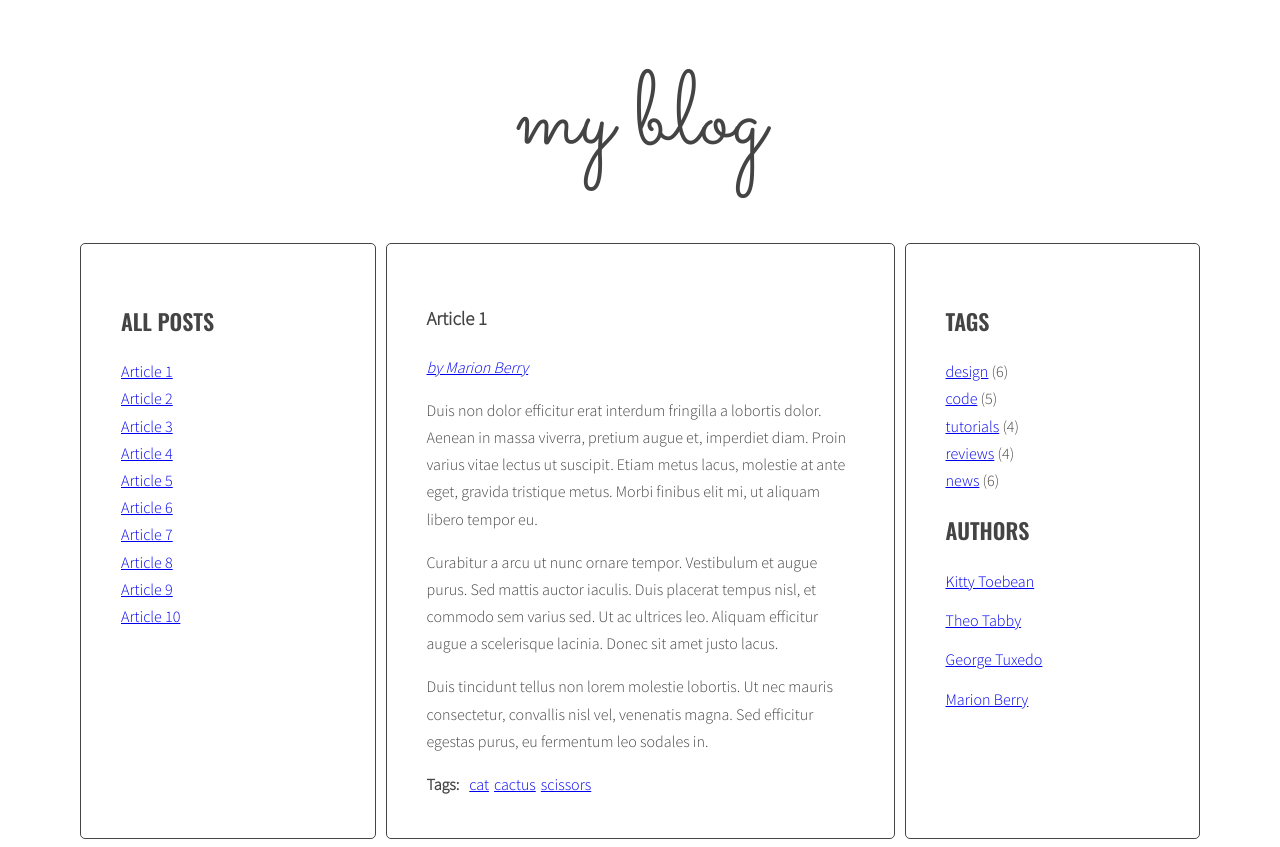
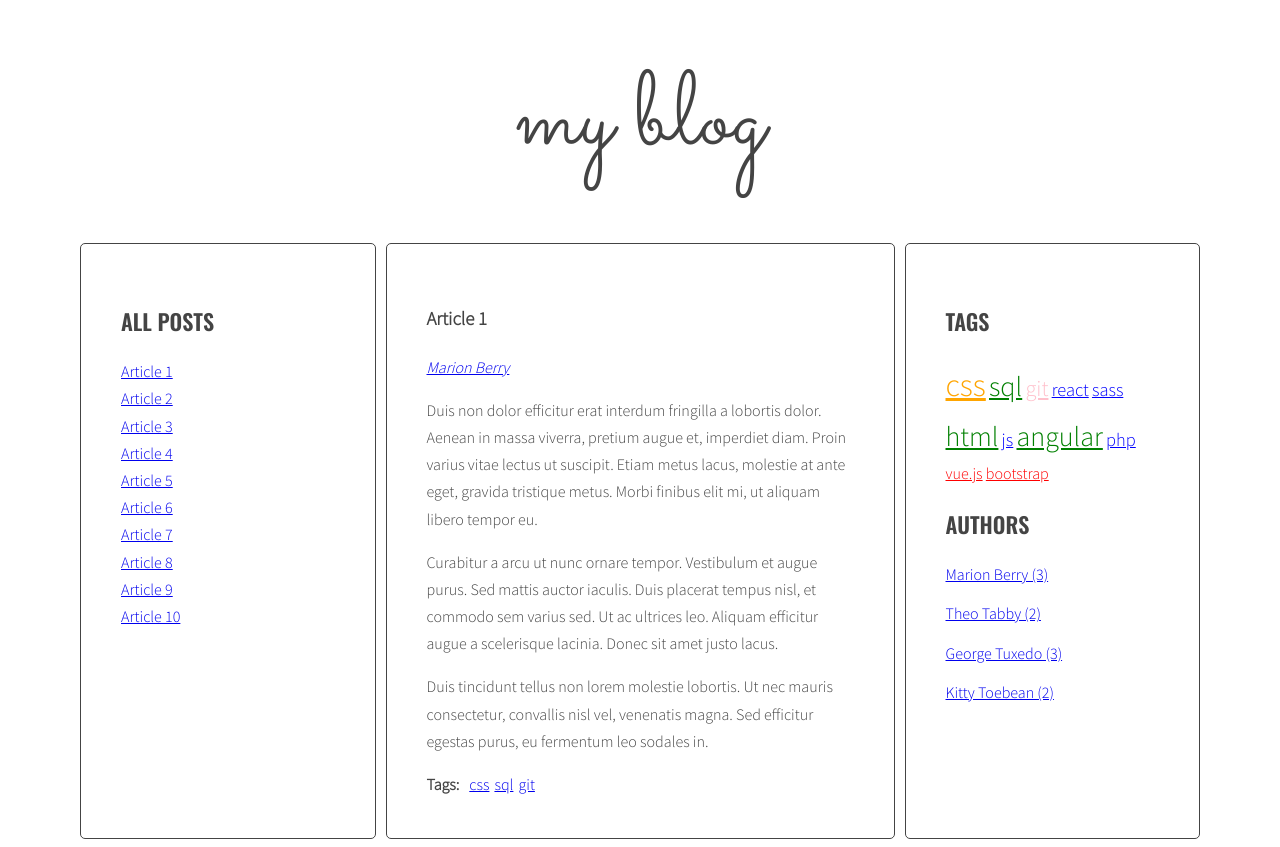
Before and after one commit to arkwis253/javascript-blog, a website: page index.html in a window 1280 px wide. Drawn offline with nearby package versions, Linux system fonts and the light colour scheme.

Commit message:
Update css/js/html

```diff
--- a/index.html
+++ b/index.html
@@ -17,7 +17,7 @@
               <ul class="list titles"></ul>
             </aside>
             <section class="posts" id="postsjs">
-                <article class="post active" id="article-1" data-tags="cat cactus scissors" data-author="by Marion Berry">
+                <article class="post active" id="article-1" data-tags="css sql git" data-author="Marion Berry">
                     <h3 class="post-title">Article 1</h3>
                     <p class="post-author"></p>
                     <div class="post-content">
@@ -31,7 +31,7 @@
                         </ul>
                     </div>
                 </article>
-                <article class="post" id="article-2" data-tags="cross f2l oll pll" data-author="by Theo Tabby">
+                <article class="post" id="article-2" data-tags="css react sass" data-author="Theo Tabby">
                     <h3 class="post-title">Article 2</h3>
                     <p class="post-author"></p>
                     <div class="post-content">
@@ -45,7 +45,7 @@
                     </ul>
                     </div>
                 </article>
-                <article class="post" id="article-3" data-tags="html css js" data-author="by George Tuxedo">
+                <article class="post" id="article-3" data-tags="html css js" data-author="George Tuxedo">
                     <h3 class="post-title">Article 3</h3>
                     <p class="post-author"></p>
                     <div class="post-content">
@@ -59,7 +59,7 @@
                     </ul>
                     </div>
                 </article>
-              <article class="post" id="article-4" data-tags="html react sass" data-author="by Kitty Toebean">
+              <article class="post" id="article-4" data-tags="html react sass" data-author="Kitty Toebean">
                 <h3 class="post-title">Article 4</h3>
                 <p class="post-author"></p>
                 <div class="post-content">
@@ -73,7 +73,7 @@
                   </ul>
                 </div>
               </article>
-              <article class="post" id="article-5" data-tags="html css sql" data-author="by Marion Berry">
+              <article class="post" id="article-5" data-tags="html css sql" data-author="Marion Berry">
                 <h3 class="post-title">Article 5</h3>
                 <p class="post-author"></p>
                 <div class="post-content">
@@ -87,7 +87,7 @@
                   </ul>
                 </div>
               </article>
-              <article class="post" id="article-6" data-tags="css html sql" data-author="by George Tuxedo">
+              <article class="post" id="article-6" data-tags="css html sql" data-author="George Tuxedo">
                 <h3 class="post-title">Article 6</h3>
                 <p class="post-author"></p>
                 <div class="post-content">
@@ -103,7 +103,7 @@
                   </ul>
                 </div>
               </article>
-              <article class="post" id="article-7" data-tags="angular three.js php" data-author="by Kitty Toebean">
+              <article class="post" id="article-7" data-tags="angular git php" data-author="Kitty Toebean">
                 <h3 class="post-title">Article 7</h3>
                 <p class="post-author"></p>
                 <div class="post-content">
@@ -117,7 +117,7 @@
                   </ul>
                 </div>
               </article>
-              <article class="post" id="article-8" data-tags="git angular vue.js" data-author="by Theo Tabby">
+              <article class="post" id="article-8" data-tags="git angular vue.js" data-author="Theo Tabby">
                 <h3 class="post-title">Article 8</h3>
                 <p class="post-author"></p>
                 <div class="post-content">
@@ -131,7 +131,7 @@
                   </ul>
                 </div>
               </article>
-              <article class="post" id="article-9" data-tags="js angular bootstrap" data-author="by Marion Berry">
+              <article class="post" id="article-9" data-tags="js angular bootstrap" data-author="Marion Berry">
                 <h3 class="post-title">Article 9</h3>
                 <p class="post-author"></p>
                 <div class="post-content">
@@ -145,7 +145,7 @@
                   </ul>
                 </div>
               </article>
-              <article class="post" id="article-10" data-tags="sql angular php" data-author="by George Tuxedo">
+              <article class="post" id="article-10" data-tags="sql angular php" data-author="George Tuxedo">
                 <h3 class="post-title">Article 10</h3>
                 <p class="post-author"></p>
                 <div class="post-content">
@@ -163,34 +163,9 @@
             <aside class="sidebar">
               <h2 class="section-title">Tags</h2>
               <ul class="list tags">
-                <li><a href="#">design</a> <span>(6)</span></li>
-                <li><a href="#">code</a> <span>(5)</span></li>
-                <li><a href="#">tutorials</a> <span>(4)</span></li>
-                <li><a href="#">reviews</a> <span>(4)</span></li>
-                <li><a href="#">news</a> <span>(6)</span></li>
               </ul>
               <h2 class="section-title">Authors</h2>
               <ul class="list authors">
-                <li>
-                  <a href="#">
-                    <span class="author-name">Kitty Toebean</span>
-                  </a>
-                </li>
-                <li>
-                  <a href="#">
-                    <span class="author-name">Theo Tabby</span>
-                  </a>
-                </li>
-                <li>
-                  <a href="#">
-                    <span class="author-name">George Tuxedo</span>
-                  </a>
-                </li>
-                <li>
-                  <a href="#">
-                    <span class="author-name">Marion Berry</span>
-                  </a>
-                </li>
               </ul>
             </aside>
           </main>
--- a/js/script.js
+++ b/js/script.js
@@ -1,4 +1,18 @@
 'use strict';
+
+// settings
+const opts = {
+  articleSelector: '.post',
+  titleSelector: '.post-title',
+  titleListSelector: '.titles',
+  articleTagsSelector: '.post-tags .list',
+  articleAuthorSelector: '.post-author',
+  tagsListSelector: '.sidebar .tags',
+  cloudClassCount: 5,
+  cloudClassPrefix: 'tag-size-',
+  authorsListSelector: '.sidebar .authors'
+};
+console.log(opts);
 
 //displaying the relevant article
 function titleClickHandler(event){
@@ -29,24 +43,17 @@ function titleClickHandler(event){
 
 }
 
-// selectors
-const optArticleSelector = '.post',
-  optTitleSelector = '.post-title',
-  optTitleListSelector = '.titles',
-  optArticleTagsSelector = '.post-tags .list',
-  optArticleAuthorSelector = '.post-author';
-
 // titles
 function generateTitleLinks(customSelector = ''){
   console.log('custom!!!!! = ' + customSelector);
-  const titleList = document.querySelector(optTitleListSelector);
+  const titleList = document.querySelector(opts.titleListSelector);
   titleList.innerHTML = '';
-  const articles = document.querySelectorAll(optArticleSelector + customSelector);
+  const articles = document.querySelectorAll(opts.articleSelector + customSelector);
   let html = '';
   for(let article of articles){
     const articleId = article.getAttribute('id');
     console.log(articleId);
-    const articleTitle = article.querySelector(optTitleSelector).innerHTML;
+    const articleTitle = article.querySelector(opts.titleSelector).innerHTML;
     console.log(articleTitle);
     const linkHTML = '<li><a href="#' + articleId + '"><span>' + articleTitle + '</span></a></li>';
     html = html + linkHTML;
@@ -65,15 +72,33 @@ function addClickListenerToLinks(){
 }
 
 // tags
-console.log('generateTags function!!!!!!!!!');
+function calculateTagsParams(tags){
+  let tagsParams = {min: 999999, max: 0};
+  for(let tag in tags){
+    tagsParams.max = Math.max(tags[tag], tagsParams.max);
+    tagsParams.min = Math.min(tags[tag], tagsParams.min);
+  }
+  return tagsParams;
+}
+
+function calculateTagClass(count, params){
+  const normalizedCount = count - params.min;
+  const normalizedMax = params.max - params.min;
+  const percentage = normalizedCount / normalizedMax;
+  const tagClassNumber = Math.floor(percentage * (opts.cloudClassCount - 1) + 1);
+  return opts.cloudClassPrefix + tagClassNumber;
+}
+
 function generateTags(){
+  //create a new variable with an empty object
+  let allTags = {};
   /* find all articles */
-  const articles = document.querySelectorAll(optArticleSelector);
+  const articles = document.querySelectorAll(opts.articleSelector);
   console.log(articles);
   /* START LOOP: for every article: */
   for(let article of articles){
     /* find tags wrapper */
-    const tagsWrapper = article.querySelector(optArticleTagsSelector);
+    const tagsWrapper = article.querySelector(opts.articleTagsSelector);
     console.log(tagsWrapper);
     /* make html variable with empty string */
     let html = '';
@@ -85,13 +110,34 @@ function generateTags(){
     /* START LOOP: for each tag */
     for(let articleTag of articleTagsArray){
       /* generate HTML of the link */
-      const linkHTML = '<li><a href="#tag-' + articleTag + '">' + articleTag + ' </a> </li>';
+      const linkHTML = '<li><a href="#tag-' + articleTag + '">' + articleTag + '</a></li>';
       /* add generated code to html variable */
       html = html + linkHTML;
+      //check if this link is not already in allTags
+      if(!allTags.hasOwnProperty(articleTag)){
+        //add generated code to allTags array
+        allTags[articleTag] = 1;
+      } else {
+        allTags[articleTag]++;
+      }
     /* END LOOP: for each tag */
     }
     tagsWrapper.innerHTML = html;
   }
+  //find list of tags in right column
+  const tagList = document.querySelector(opts.tagsListSelector);
+  console.log(allTags);
+  const tagsParams = calculateTagsParams(allTags);
+  console.log('tagsParams: ');
+  console.log(tagsParams);
+  //add html from allTags to tagList
+  let allTagsHTML = '';
+  for(let tag in allTags){
+    allTagsHTML += '<li><a class="' + calculateTagClass(allTags[tag], tagsParams) + '" href="#tag-' + tag + '">'+ tag  + '</a></li> ';
+    //allTagsHTML += '<li><a href="#tag-' + tag + '">'+ tag + ' (' + allTags[tag]   + ')</a></li> ';
+  }
+  tagList.innerHTML = allTagsHTML;
+  addClickListenersToTags();
 }
 generateTags();
 
@@ -122,18 +168,22 @@ function tagClickHandler(event){
 
 function addClickListenersToTags(){
   const tagLinks = document.querySelectorAll('.list-horizontal a');
+  const tagLinksSidebar = document.querySelectorAll('.sidebar .tags a');
   for(let tagLink of tagLinks) {
     tagLink.addEventListener('click', tagClickHandler);
   }
+  for(let tagLink of tagLinksSidebar) {
+    tagLink.addEventListener('click', tagClickHandler);
+  }
 }
-addClickListenersToTags();
 
 // authors
 function generateAuthors(){
-  const articles = document.querySelectorAll(optArticleSelector);
+  let allAuthors = {};
+  const articles = document.querySelectorAll(opts.articleSelector);
   console.log(articles);
   for(let article of articles){
-    const authorWrapper = article.querySelector(optArticleAuthorSelector);
+    const authorWrapper = article.querySelector(opts.articleAuthorSelector);
     console.log(authorWrapper);
     let html = '';
     const articleAuthor = article.getAttribute('data-author');
@@ -141,7 +191,22 @@ function generateAuthors(){
     const linkHTML = '<a href="' + articleAuthor + '">' + articleAuthor + ' </a>';
     html = html + linkHTML;
     authorWrapper.innerHTML = html;
+
+    if(!allAuthors.hasOwnProperty(articleAuthor)){
+      allAuthors[articleAuthor] = 1;
+    }else {
+      allAuthors[articleAuthor]++;
+    }
   }
+  console.log('allAuthors');
+  console.log(allAuthors);
+  const authorsList = document.querySelector(opts.authorsListSelector);
+  let allAuthorsHTML = '';
+  for(let author in allAuthors) {
+    allAuthorsHTML += '<li><a href="' + author + '"><span class="author-name">' + author  + ' (' + allAuthors[author]  + ')' + '</span></a></li> ';
+  }
+  console.log(allAuthorsHTML);
+  authorsList.innerHTML = allAuthorsHTML;
 }
 generateAuthors();
 
@@ -151,6 +216,10 @@ function authorClickHandler(event){
   console.log('href: ' + href);
   const authorLinks = document.querySelectorAll('a[href="' + href + '"]');
   console.log('!!!!!' + authorLinks);
+  const activeAuthors = document.querySelectorAll('a.active[href]');
+  for(let activeAuthorLink of activeAuthors) {
+    activeAuthorLink.classList.remove('active');
+  }
   for(let authorLink of authorLinks) {
     authorLink.classList.add('active');
   }
@@ -158,8 +227,12 @@ function authorClickHandler(event){
 }
 
 function addClickListenersToAuthors(){
-  const authorLinks = document.querySelectorAll(optArticleAuthorSelector + ' a');
+  const authorLinks = document.querySelectorAll(opts.articleAuthorSelector + ' a');
+  const authorLinksSidebar = document.querySelectorAll('.sidebar .authors a');
   for(let authorLink of authorLinks) {
+    authorLink.addEventListener('click', authorClickHandler);
+  }
+  for(let authorLink of authorLinksSidebar) {
     authorLink.addEventListener('click', authorClickHandler);
   }
 }
--- a/sass/style.scss
+++ b/sass/style.scss
@@ -51,6 +51,13 @@ body {
 
 .sidebar {
   flex: 1 0 0;
+
+  .tags {
+
+    li{
+      display: inline-block;
+    }
+  }
 }
 
 .sidebar, .posts {
@@ -132,3 +139,27 @@ body {
     margin-right: 5px;
   }
 }
+
+.tag-size-1{
+  color: red;
+}
+
+.tag-size-2{
+  color: blue;
+  font-size: 115%;
+}
+
+.tag-size-3{
+  color: pink;
+  font-size: 140%;
+}
+
+.tag-size-4{
+  color: green;
+  font-size: 175%;
+}
+
+.tag-size-5{
+  color: orange;
+  font-size: 200%;
+}
```
Also changed, not shown: css/style.css, 1 other file.
